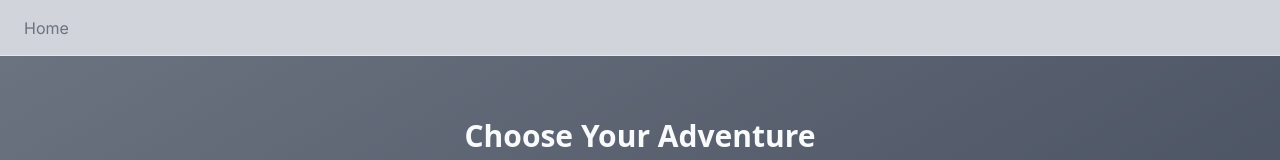
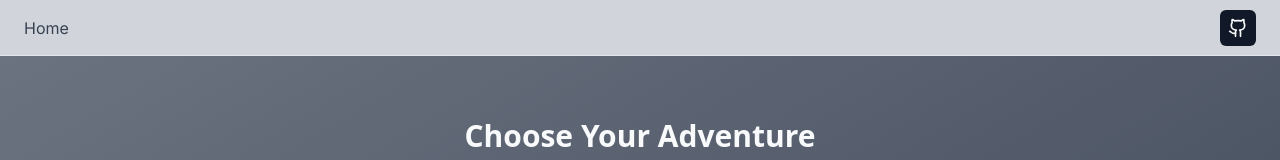
Before and after one commit to philcon93/pickle-adventure, a Next.js app: page / in a window 1280 px wide. Shown: the top 160 px of the page. Built offline with nearby package versions, Linux system fonts and the light colour scheme.

Commit message:
updated header

```diff
--- a/src/components/header.tsx
+++ b/src/components/header.tsx
@@ -3,10 +3,41 @@
 export const Header = () => {
   return (
     <header className="flex items-center h-14 px-4 lg:px-6 border-b bg-gray-300">
-      <Link className="flex items-center justify-center text-gray-500" href="/">
+      <Link className="flex items-center justify-center text-gray-700" href="/">
         Home
         <span className="sr-only">Home</span>
       </Link>
+      <div className="ml-auto">
+        <Link
+          href="https://github.com/philcon93/pickle-adventure"
+          target="_blank"
+          className="inline-flex items-center justify-center rounded-md bg-gray-900 p-2 text-gray-50 transition-colors hover:bg-gray-900/90 focus-visible:outline-none focus-visible:ring-1 focus-visible:ring-gray-950 dark:bg-gray-50 dark:text-gray-900 dark:hover:bg-gray-50/90 dark:focus-visible:ring-gray-300"
+          prefetch={false}
+        >
+          <GithubIcon className="h-5 w-5" />
+          <span className="sr-only">Github</span>
+        </Link>
+      </div>
     </header>
   );
 };
+
+function GithubIcon(props: any) {
+  return (
+    <svg
+      {...props}
+      xmlns="http://www.w3.org/2000/svg"
+      width="24"
+      height="24"
+      viewBox="0 0 24 24"
+      fill="none"
+      stroke="currentColor"
+      strokeWidth="2"
+      strokeLinecap="round"
+      strokeLinejoin="round"
+    >
+      <path d="M15 22v-4a4.8 4.8 0 0 0-1-3.5c3 0 6-2 6-5.5.08-1.25-.27-2.48-1-3.5.28-1.15.28-2.35 0-3.5 0 0-1 0-3 1.5-2.64-.5-5.36-.5-8 0C6 2 5 2 5 2c-.3 1.15-.3 2.35 0 3.5A5.403 5.403 0 0 0 4 9c0 3.5 3 5.5 6 5.5-.39.49-.68 1.05-.85 1.65-.17.6-.22 1.23-.15 1.85v4" />
+      <path d="M9 18c-4.51 2-5-2-7-2" />
+    </svg>
+  );
+}
```
